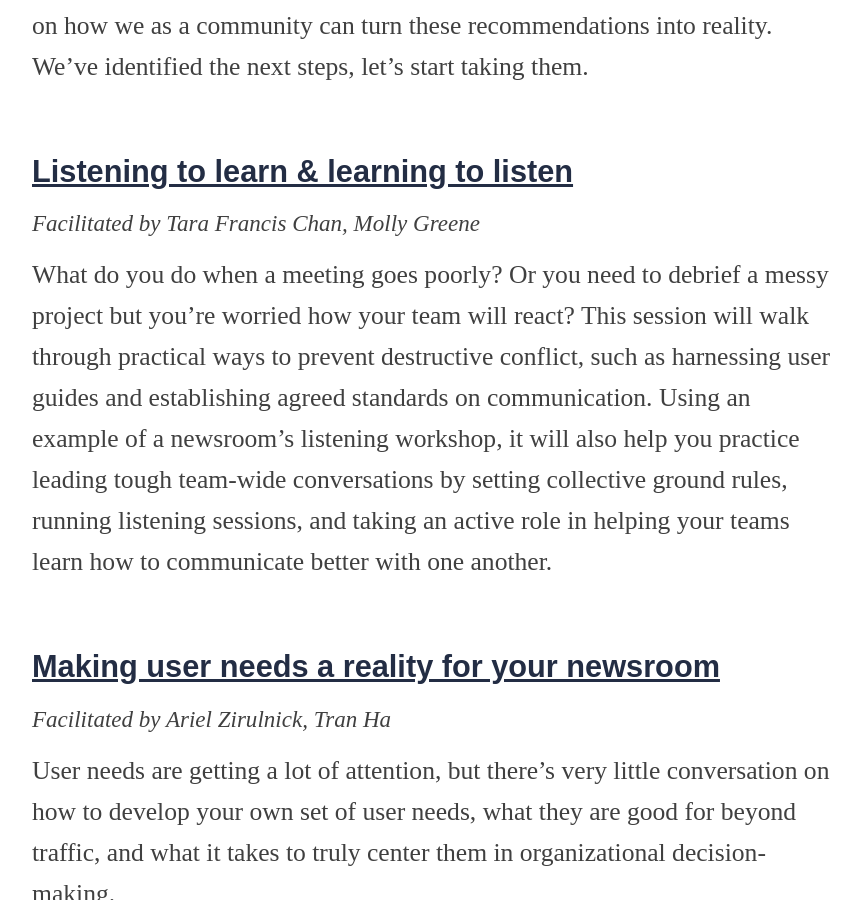
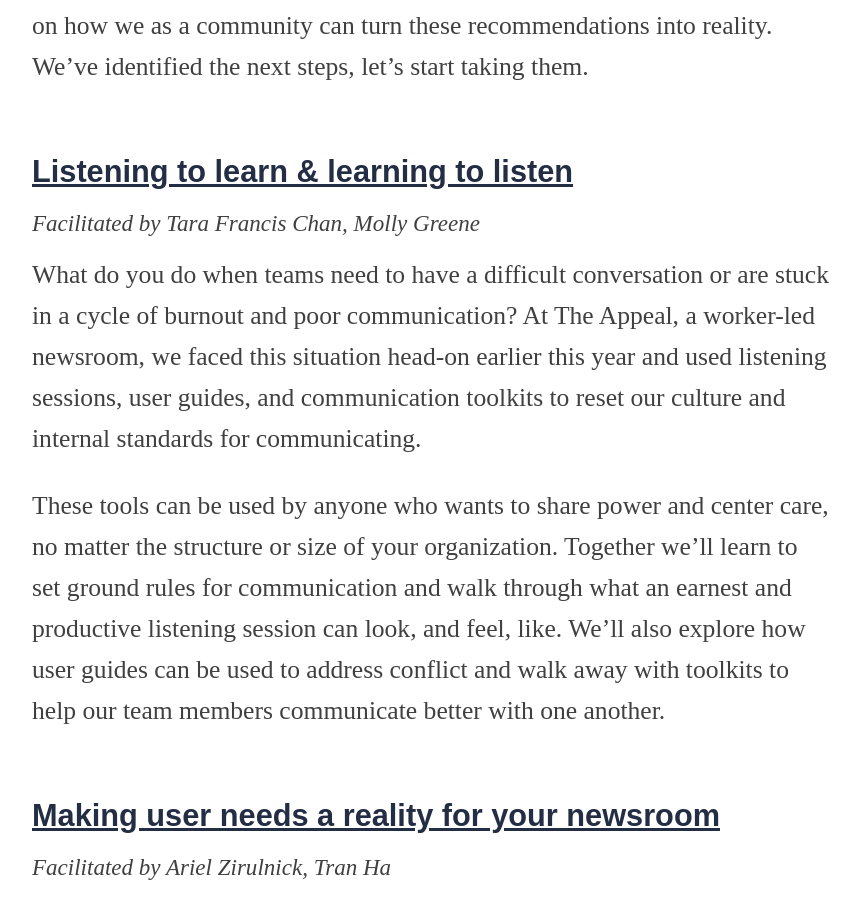
Before and after one commit to OpenNews/srccon-2023, a Jekyll site: the page built from program.md, in a window 1280 px wide and 900 px high, scrolled down 17062 px. Shown: the whole window, without its empty margins (208-1069 px from the left). Built offline with Jekyll 4.4.1, drawn with Linux system fonts in a browser that asks for light colours; nearby versions of some CDN libraries; some web fonts are replaced.

Commit message:
update program

```diff
--- a/_data/sessions.yml
+++ b/_data/sessions.yml
@@ -151,7 +151,7 @@
     "id": "listening-learning",
     "title": "Listening to learn & learning to listen",
     "facilitators": "Tara Francis Chan, Molly Greene",
-    "description": "What do you do when a meeting goes poorly? Or you need to debrief a messy project but you're worried how your team will react? This session will walk through practical ways to prevent destructive conflict, such as harnessing user guides and establishing agreed standards on communication. Using an example of a newsroom's listening workshop, it will also help you practice leading tough team-wide conversations by setting collective ground rules, running listening sessions, and taking an active role in helping your teams learn how to communicate better with one another."
+    "description": "What do you do when teams need to have a difficult conversation or are stuck in a cycle of burnout and poor communication? At The Appeal, a worker-led newsroom, we faced this situation head-on earlier this year and used listening sessions, user guides, and communication toolkits to reset our culture and internal standards for communicating.\n\nThese tools can be used by anyone who wants to share power and center care, no matter the structure or size of your organization. Together we'll learn to set ground rules for communication and walk through what an earnest and productive listening session can look, and feel, like. We'll also explore how user guides can be used to address conflict and walk away with toolkits to help our team members communicate better with one another."
   },
   {
     "index": "Zirulnick 2023-06-15T17:22:37.000Z",
```
